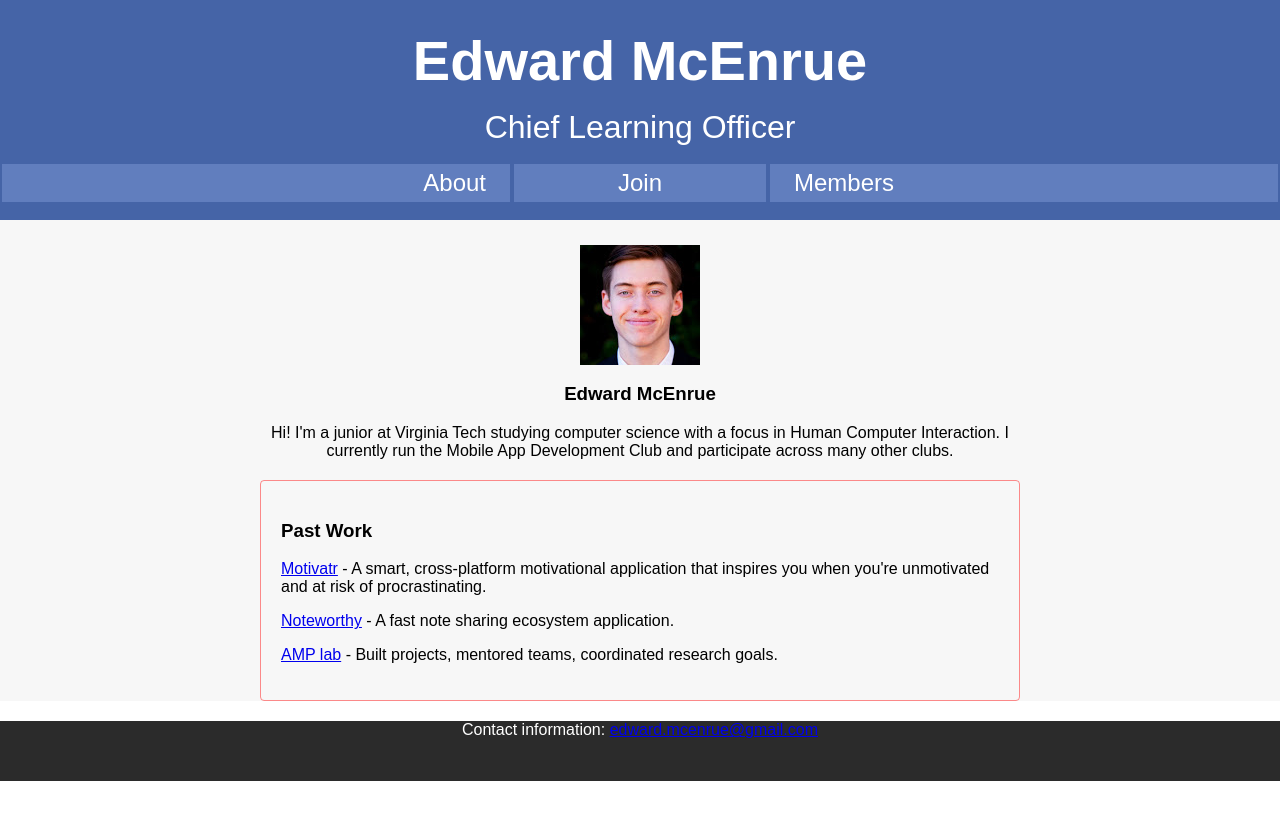
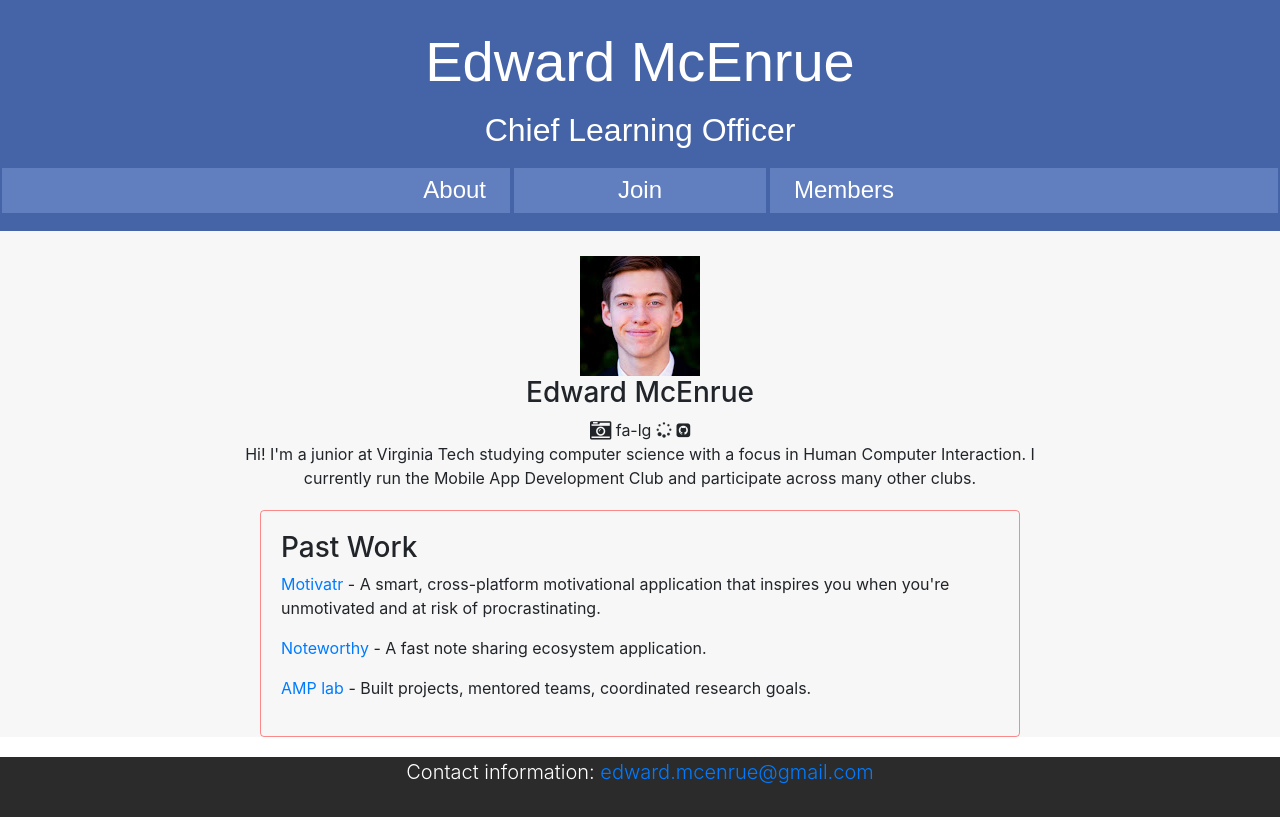
Before and after one commit to elmerland/webdev, a website: page profiles/edward/edward.html in a window 1280 px wide. Drawn offline with nearby package versions, Linux system fonts and the light colour scheme; files that its build step writes are made by us from their sources.

Commit message:
problems with fontawesome

```diff
--- a/profiles/edward/edward.html
+++ b/profiles/edward/edward.html
@@ -6,6 +6,7 @@
     <link type="text/css" rel="stylesheet" href="../../css/normalize.css"/>
     <link type="text/css" rel="stylesheet" href="../../css/base.css">
     <link type="text/css" rel="stylesheet" href="../../css/edmain.css">
+    <link href="css/bootstrap.min.css" rel="stylesheet">
     <link href="//maxcdn.bootstrapcdn.com/font-awesome/4.2.0/css/font-awesome.min.css" rel="stylesheet">
   </head>
 
@@ -32,7 +33,9 @@
         <section class="profile-about-me">
           <h3>Edward McEnrue</h3>
           <div class="portfolio-links">
-
+            <i class="fa fa-camera-retro fa-lg"></i> fa-lg
+            <i class="fa fa-spinner fa-spin"></i>
+            <i class="fa fa-github-square"></i>
           </div>
           <p>Hi! I'm a junior at Virginia Tech studying computer science with a focus in Human Computer Interaction. I currently run the Mobile App Development Club and participate across many other clubs.</p>
         </section>
@@ -55,5 +58,7 @@
     </footer>
 
 
+    <script src="https://ajax.googleapis.com/ajax/libs/jquery/1.11.1/jquery.min.js"></script>
+    <script src="js/bootstrap.min.js"></script>
   </body>
 </html>
```
